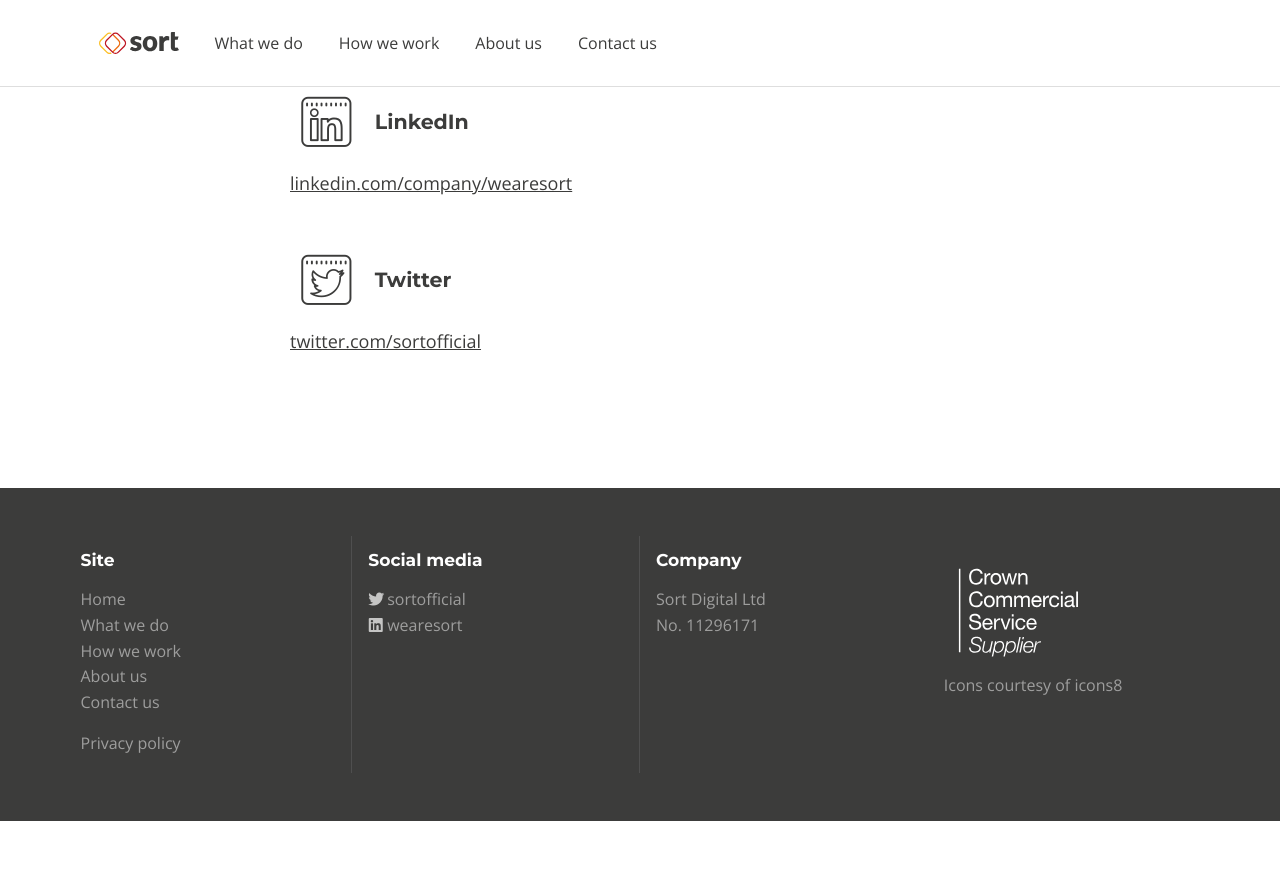
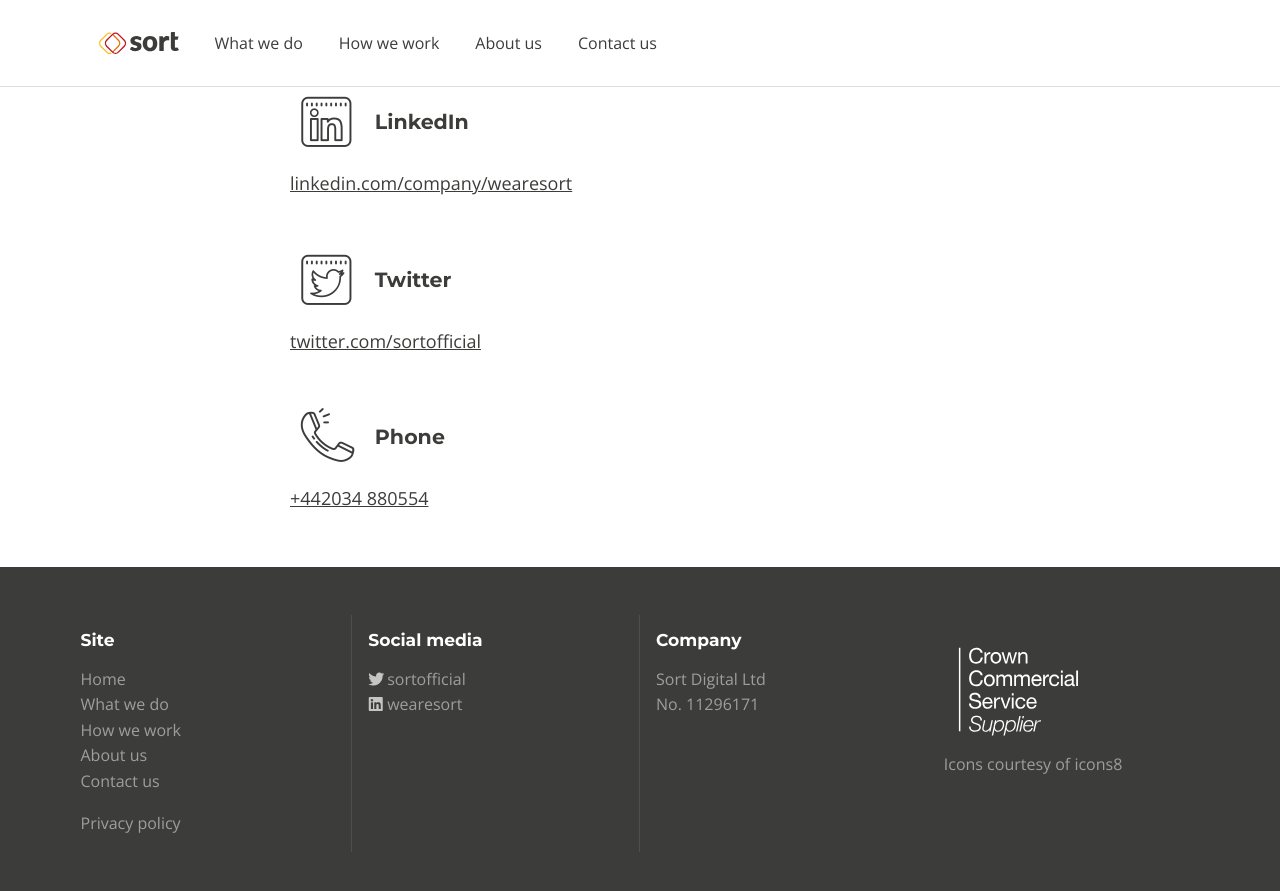
Before and after one commit to wearesort/sort-wearesort, a Jekyll site: the page built from _pages/contact-us.html, in a window 1280 px wide and 900 px high, scrolled down 429 px. Shown: the top 891 px of the window. Built offline with Jekyll 4.4.1, drawn with Linux system fonts in a browser that asks for light colours; nearby versions of some CDN libraries; before the commit the page ends 1250 px from its top, so only the background shows below that.

Commit message:
Added phone number section

```diff
--- a/_pages/contact-us.html
+++ b/_pages/contact-us.html
@@ -34,4 +34,11 @@
     title="Twitter"
     body='<a href="https://twitter.com/sortofficial" target="_blank">twitter.com/sortofficial</a>'
   %}
+  {% include block-7.html
+    mailto=false
+    url="https://twitter.com/sortofficial"
+    icon="phone custom"
+    title="Phone"
+    body='<a href="tel:+442034880554" target="_blank">+442034 880554</a>'
+  %}
 </div>
```
